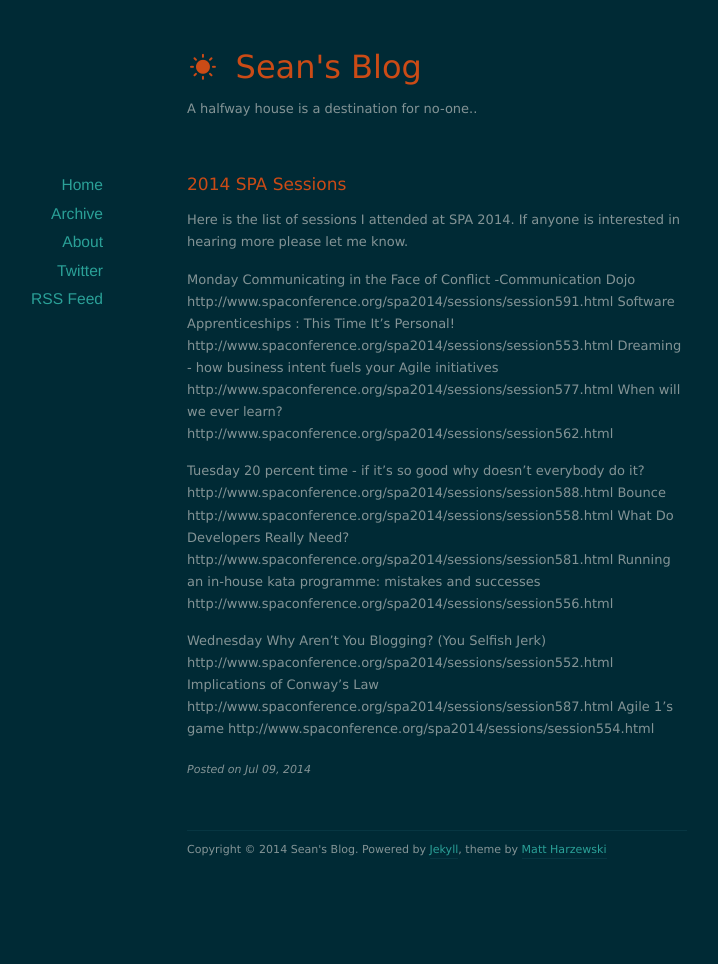
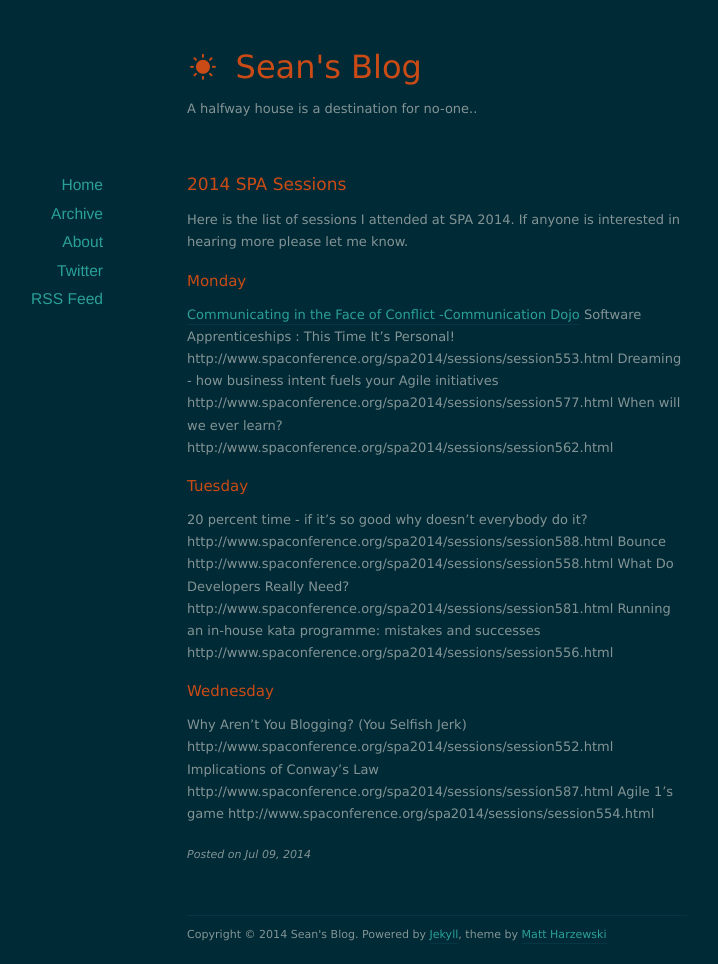
Before and after one commit to SeanCraig/seancraig.github.io, a Jekyll site: the page built from _posts/2014-07-09-my-spa-sessions.markdown, in a window 1280 px wide. Shown: the whole page, without its empty margins (203-921 px from the left). Built offline with Jekyll 4.4.1, drawn with Linux system fonts in a browser that asks for light colours; nearby versions of some CDN libraries; before the commit the page ends 900 px from its top, so only the background shows below that.

Commit message:
added draft spa post v3

```diff
--- a/_posts/2014-07-09-my-spa-sessions.markdown
+++ b/_posts/2014-07-09-my-spa-sessions.markdown
@@ -8,18 +8,21 @@ categories: SPA
 Here is the list of sessions I attended at SPA 2014. If anyone is interested in hearing more please let me know.
 
 Monday
-Communicating in the Face of Conflict -Communication Dojo http://www.spaconference.org/spa2014/sessions/session591.html
+------
+[Communicating in the Face of Conflict -Communication Dojo](http://www.spaconference.org/spa2014/sessions/session591.html)
 Software Apprenticeships : This Time It's Personal! http://www.spaconference.org/spa2014/sessions/session553.html
 Dreaming - how business intent fuels your Agile initiatives http://www.spaconference.org/spa2014/sessions/session577.html
 When will we ever learn? http://www.spaconference.org/spa2014/sessions/session562.html
 
 Tuesday
+-------
 20 percent time - if it's so good why doesn't everybody do it? http://www.spaconference.org/spa2014/sessions/session588.html
 Bounce http://www.spaconference.org/spa2014/sessions/session558.html
 What Do Developers Really Need? http://www.spaconference.org/spa2014/sessions/session581.html
 Running an in-house kata programme: mistakes and successes http://www.spaconference.org/spa2014/sessions/session556.html
 
 Wednesday
+---------
 Why Aren't You Blogging? (You Selfish Jerk) http://www.spaconference.org/spa2014/sessions/session552.html
 Implications of Conway's Law http://www.spaconference.org/spa2014/sessions/session587.html
 Agile 1's game http://www.spaconference.org/spa2014/sessions/session554.html
```
